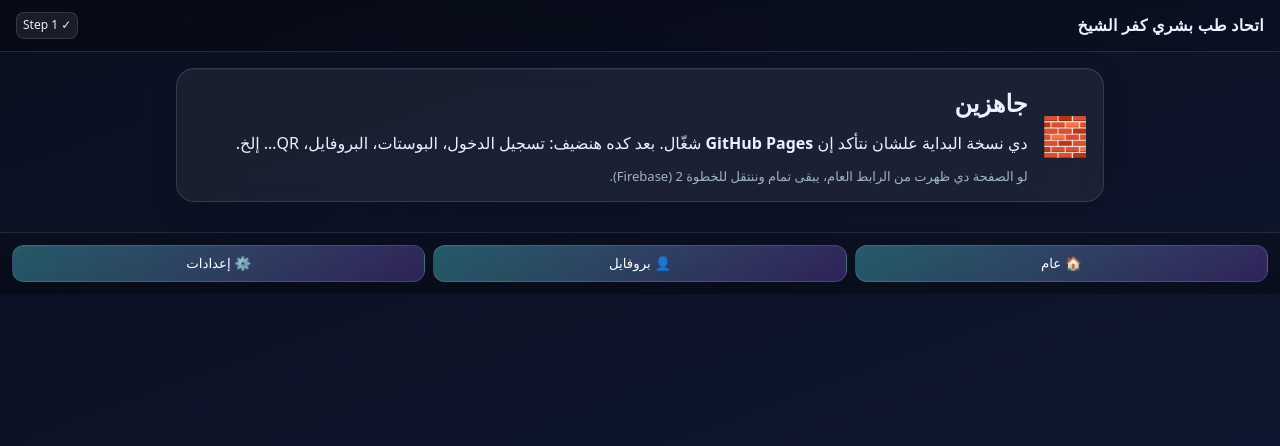
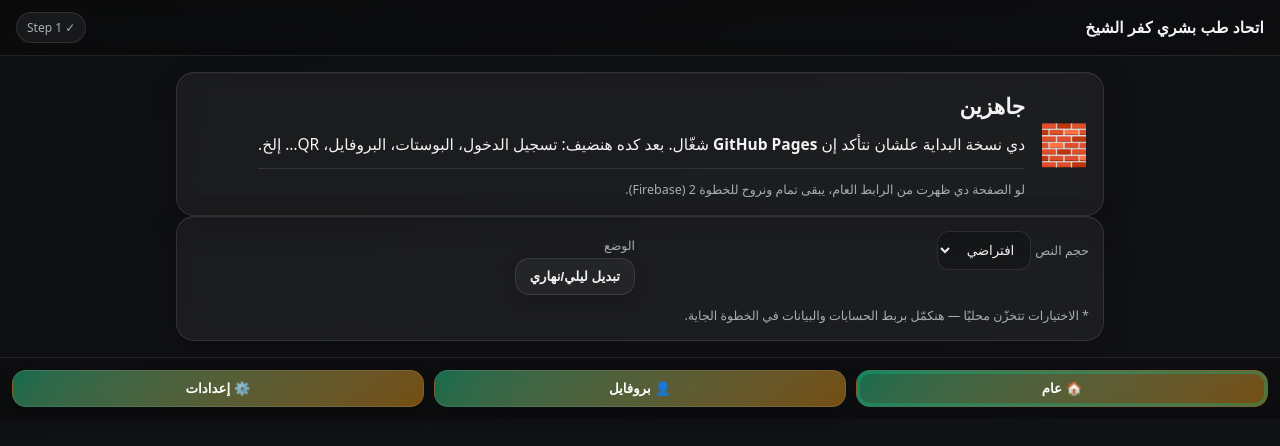
Before and after one commit to 2b4r/ittihad-med-kfs, a plain HTML site: page index.html in a window 1280 px wide. Drawn offline with Linux system fonts and the light colour scheme.

Commit message:
index.html

```diff
--- a/index.html
+++ b/index.html
@@ -1,118 +1,220 @@
 <!doctype html>
 <html lang="ar" dir="rtl">
 <head>
-<meta charset="utf-8">
-<meta name="viewport" content="width=device-width, initial-scale=1">
+<meta charset="utf-8" />
+<meta name="viewport" content="width=device-width, initial-scale=1" />
 <title>اتحاد طب بشري كفر الشيخ — البداية</title>
 
-<!-- ===== Theme v2 (Glass + Gradient) ===== -->
+<!-- ===== Theme v3 (No-Blue Palette • Emerald + Amber) ===== -->
 <style>
 :root{
-  --bg1:#0b1020; --bg2:#101a35;
-  --card:rgba(255,255,255,.06);
-  --blur:10px;
-  --txt:#eaf2ff; --mut:#9fb3c8; --bor:rgba(255,255,255,.12);
-  --accent:#4dd0e1; --accent2:#8b5cf6;
+  /* لوحة داكنة خالية تمامًا من الأزرق */
+  --bg1:#0e0f11; --bg2:#121316;                 /* خلفية جراديانت رمادي فحمي */
+  --card:rgba(255,255,255,.05);                 /* زجاجي خفيف */
+  --txt:#f2f3f4; --mut:#a9adb3;                 /* نصوص */
+  --bor:rgba(255,255,255,.10);                  /* حدود رفيعة */
+  --ring:rgba(16,185,129,.35);                  /* حلقة فوكس خضراء */
+  --acc1:#10b981; --acc2:#f59e0b;               /* Emerald + Amber */
+  --shadow:0 10px 30px rgba(0,0,0,.22), inset 0 1px 0 rgba(255,255,255,.04);
+
+  --radius-xl:18px; --radius-lg:14px; --radius-md:12px;
+  --pad:14px; --gap:10px; --blur:10px;
 }
 :root.light{
-  --bg1:#eef2ff; --bg2:#ffffff;
-  --card:rgba(255,255,255,.8);
-  --txt:#0f172a; --mut:#475569; --bor:rgba(0,0,0,.08);
-  --accent:#0ea5e9; --accent2:#7c3aed;
+  /* وضع فاتح بلا أزرق */
+  --bg1:#fbfbfb; --bg2:#ffffff;
+  --card:rgba(255,255,255,.92);
+  --txt:#171717; --mut:#5b6066;
+  --bor:rgba(0,0,0,.08);
+  --ring:rgba(245,158,11,.35);
+  --acc1:#16a34a; --acc2:#ea580c;               /* أخضر أغمق + برتقالي */
+  --shadow:0 10px 30px rgba(0,0,0,.08), inset 0 1px 0 rgba(255,255,255,.9);
 }
+
+/* أساسيات */
 *{box-sizing:border-box}
+html,body{height:100%}
 body{
-  margin:0; font:16px/1.7 system-ui,Segoe UI,Arial;
+  margin:0; font:15.5px/1.75 ui-rounded, system-ui, Segoe UI, Arial;
   color:var(--txt);
   background:linear-gradient(160deg,var(--bg1),var(--bg2)) fixed;
+  -webkit-font-smoothing:antialiased; text-rendering:optimizeLegibility;
 }
+
+/* شريط علوي */
 .topbar{
-  position:sticky; top:0; z-index:10;
+  position:sticky; top:0; z-index:20;
   display:flex; justify-content:space-between; align-items:center;
   padding:12px 16px;
+  background:linear-gradient(160deg,rgba(0,0,0,.28),rgba(0,0,0,.12));
   backdrop-filter:blur(var(--blur));
-  background:linear-gradient(160deg,rgba(0,0,0,.35),rgba(0,0,0,.15));
   border-bottom:1px solid var(--bor);
 }
-.brand{font-weight:800; letter-spacing:.3px}
+.brand{font-weight:800; letter-spacing:.2px}
+.badge{
+  border:1px solid var(--bor); border-radius:999px; padding:4px 10px;
+  background:rgba(255,255,255,.06); color:var(--mut); font-size:12px;
+}
+
+/* الحاوية */
 .container{max-width:960px;margin:0 auto;padding:16px}
 .view.hidden{display:none}
+
+/* كروت زجاجية */
 .card{
-  background:var(--card);
-  border:1px solid var(--bor);
-  border-radius:18px;
-  padding:14px;
-  backdrop-filter:blur(var(--blur));
-  box-shadow:0 10px 30px rgba(0,0,0,.15), inset 0 1px 0 rgba(255,255,255,.05);
-  margin-bottom:14px;
+  background:var(--card); border:1px solid var(--bor); border-radius:var(--radius-xl);
+  padding:var(--pad); box-shadow:var(--shadow); backdrop-filter:blur(var(--blur));
+  transition:transform .12s ease, box-shadow .2s ease, border-color .2s ease;
 }
-.grid{display:grid;grid-template-columns:1fr 1fr;gap:10px}
-@media(max-width:740px){.grid{grid-template-columns:1fr}}
+.card:hover{transform:translateY(-1px)}
+
+/* شبكة متجاوبة */
+.grid{display:grid;grid-template-columns:1fr 1fr;gap:var(--gap)}
+@media(max-width:760px){.grid{grid-template-columns:1fr}}
+
+/* عناصر الإدخال */
 textarea,input,select,button{
-  border:1px solid var(--bor); border-radius:12px;
-  background:rgba(0,0,0,.25); color:var(--txt); padding:10px 12px; outline:none;
-  backdrop-filter:blur(4px);
+  border:1px solid var(--bor); border-radius:var(--radius-md);
+  background:rgba(0,0,0,.18); color:var(--txt);
+  padding:10px 12px; outline:none; transition:border-color .15s, box-shadow .15s, background .2s;
 }
+textarea{min-height:100px; resize:vertical}
+input:focus, textarea:focus, select:focus{
+  border-color:color-mix(in srgb, var(--acc1) 45%, #000);
+  box-shadow:0 0 0 4px var(--ring);
+}
+
+/* أزرار */
 button{
-  cursor:pointer; transition:transform .06s ease, filter .12s ease;
+  cursor:pointer; border-radius:var(--radius-lg); font-weight:600;
   background:linear-gradient(135deg,
-            color-mix(in srgb, var(--accent) 40%, transparent),
-            color-mix(in srgb, var(--accent2) 30%, transparent));
-  border:1px solid var(--bor); border-radius:12px; color:#fff; padding:10px 14px;
+            color-mix(in srgb, var(--acc1) 55%, transparent),
+            color-mix(in srgb, var(--acc2) 45%, transparent));
+  color:#fff; border:1px solid var(--bor); padding:10px 14px;
+  box-shadow:0 6px 20px rgba(0,0,0,.18);
 }
-button:hover{filter:brightness(1.1)} button:active{transform:translateY(1px)}
-.muted{color:var(--mut);font-size:13px}
-.row{display:flex;gap:8px;flex-wrap:wrap;align-items:center}
+button:hover{filter:brightness(1.04)}
+button:active{transform:translateY(1px)}
+button.ghost{
+  background:rgba(255,255,255,.04); color:var(--txt);
+}
+
+/* نصوص مساعدة */
+.muted{color:var(--mut);font-size:12.5px}
+.row{display:flex;gap:10px;flex-wrap:wrap;align-items:center}
+
+/* لستات وبوست */
+.list{display:grid;gap:10px}
+.post{
+  border:1px solid var(--bor); border-radius:var(--radius-lg); padding:12px;
+  background:rgba(0,0,0,.18);
+}
+
+/* شريط سفلي */
 .bottom{
-  position:sticky; bottom:0; z-index:9;
-  display:flex; justify-content:space-around; gap:8px;
-  padding:12px;
-  background:linear-gradient(0deg,rgba(0,0,0,.35),rgba(0,0,0,.15));
+  position:sticky; bottom:0; z-index:15;
+  display:flex; justify-content:space-around; gap:10px;
+  padding:12px; background:linear-gradient(0deg,rgba(0,0,0,.28),rgba(0,0,0,.12));
   border-top:1px solid var(--bor); backdrop-filter:blur(var(--blur));
 }
 .bottom button{flex:1; text-align:center}
-.kbd{background:rgba(255,255,255,.08);border:1px solid var(--bor);border-radius:8px;padding:2px 6px;font-size:12px}
+.bottom .active{
+  outline:0; box-shadow:0 0 0 3px var(--ring) inset;
+}
+
+/* عناصر صغيرة */
+.kbd{background:rgba(255,255,255,.06);border:1px solid var(--bor);
+  border-radius:8px;padding:2px 6px;font-size:12px;color:var(--mut)}
+.separator{height:1px;background:var(--bor);margin:10px 0;border-radius:999px}
+
+/* توجّه أسطر العناوين */
+h1,h2,h3{margin:.2rem 0 .6rem}
+h2{font-size:1.35rem}
 </style>
 </head>
 <body>
 
 <header class="topbar">
   <div class="brand">اتحاد طب بشري كفر الشيخ</div>
-  <div class="kbd">✓ Step 1</div>
+  <div class="badge">✓ Step 1</div>
 </header>
 
 <main class="container">
   <section id="view-home">
     <div class="card">
       <div style="display:flex;align-items:center;gap:14px">
-        <div style="font-size:38px">🧱</div>
+        <div style="font-size:40px">🧱</div>
         <div>
           <h2 style="margin:0 0 6px">جاهزين</h2>
           <p style="margin:0">
             دي نسخة البداية علشان نتأكد إن <b>GitHub Pages</b> شغّال. بعد كده هنضيف:
             تسجيل الدخول، البوستات، البروفايل، QR… إلخ.
           </p>
-          <p class="muted" style="margin:.5rem 0 0">
-            لو الصفحة دي ظهرت من الرابط العام، يبقى تمام وننتقل للخطوة 2 (Firebase).
+          <div class="separator"></div>
+          <p class="muted" style="margin:0">
+            لو الصفحة دي ظهرت من الرابط العام، يبقى تمام ونروح للخطوة 2 (Firebase).
           </p>
         </div>
       </div>
+    </div>
+
+    <!-- تفاصيل دقيقة إضافية للتجربة -->
+    <div class="card">
+      <div class="grid">
+        <div>
+          <label class="muted">حجم النص</label>
+          <select id="fontSizeSel">
+            <option value="15.5">افتراضي</option>
+            <option value="16">كبير</option>
+            <option value="17">أكبر</option>
+          </select>
+        </div>
+        <div>
+          <label class="muted">الوضع</label><br/>
+          <button id="themeToggle" class="ghost">تبديل ليلي/نهاري</button>
+        </div>
+      </div>
+      <p class="muted" style="margin:.6rem 0 0">
+        * الاختيارات تتخزّن محليًا — هنكمّل بربط الحسابات والبيانات في الخطوة الجاية.
+      </p>
     </div>
   </section>
 </main>
 
 <nav class="bottom">
-  <button>🏠 عام</button>
+  <button class="active">🏠 عام</button>
   <button>👤 بروفايل</button>
   <button>⚙️ إعدادات</button>
 </nav>
 
 <script>
-/* لو حابب تجرّب الوضع الفاتح افتراضيًا:
-   localStorage.setItem('theme','light'); */
-if(localStorage.getItem('theme')==='light'){
-  document.documentElement.classList.add('light');
-}
+/* لا أزرق: الثيم فاتح/داكن بحفظ محلي */
+(function initTheme(){
+  const t = localStorage.getItem('theme');
+  if(t==='light') document.documentElement.classList.add('light');
+})();
+document.getElementById('themeToggle').onclick = ()=>{
+  const root = document.documentElement;
+  const isLight = root.classList.toggle('light');
+  localStorage.setItem('theme', isLight ? 'light' : 'dark');
+};
+
+/* تحكم دقيق في حجم الخط للمستخدم */
+const sel = document.getElementById('fontSizeSel');
+const savedFs = localStorage.getItem('fs');
+if(savedFs){ document.body.style.fontSize = savedFs+'px'; sel.value = savedFs; }
+sel.onchange = ()=>{
+  document.body.style.fontSize = sel.value+'px';
+  localStorage.setItem('fs', sel.value);
+};
+
+/* تفعيل/تعطيل حالة الأزرار السفلية (تجميليًا) */
+document.querySelectorAll('.bottom button').forEach(btn=>{
+  btn.addEventListener('click', ()=>{
+    document.querySelectorAll('.bottom button').forEach(b=>b.classList.remove('active'));
+    btn.classList.add('active');
+  });
+});
 </script>
 </body>
 </html>
```
